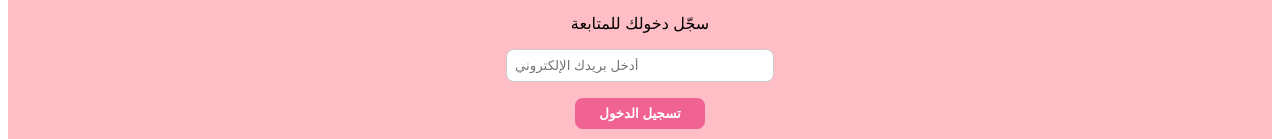
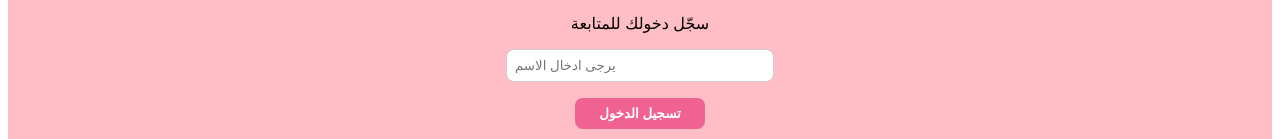
Before and after one commit to Netflixksa0/subzy-store, a React (Vite) app: page / in a window 1280 px wide. Shown: the part 281-420 px from the top of the page. Built offline with nearby package versions, Linux system fonts and the light colour scheme.

Commit message:
تحديث جديد

```diff
--- a/src/App.jsx
+++ b/src/App.jsx
@@ -87,7 +87,7 @@ function App() {
 
   const handleLogin = () => {
     if (!loginEmail) {
-      alert("يرجى إدخال الإيميل");
+      alert("'يرجى إدخال الإسم");
       return;
     }
 
@@ -119,7 +119,7 @@ function App() {
         <p style={{ marginBottom: "1rem" }}>سجّل دخولك للمتابعة</p>
         <input
           type="email"
-          placeholder="أدخل بريدك الإلكتروني"
+          placeholder="يرجى ادخال الاسم "
           value={loginEmail}
           onChange={(e) => setLoginEmail(e.target.value)}
           style={{ padding: "0.5rem", width: "250px", borderRadius: "8px", border: "1px solid #ccc", marginBottom: "1rem" }}
```
